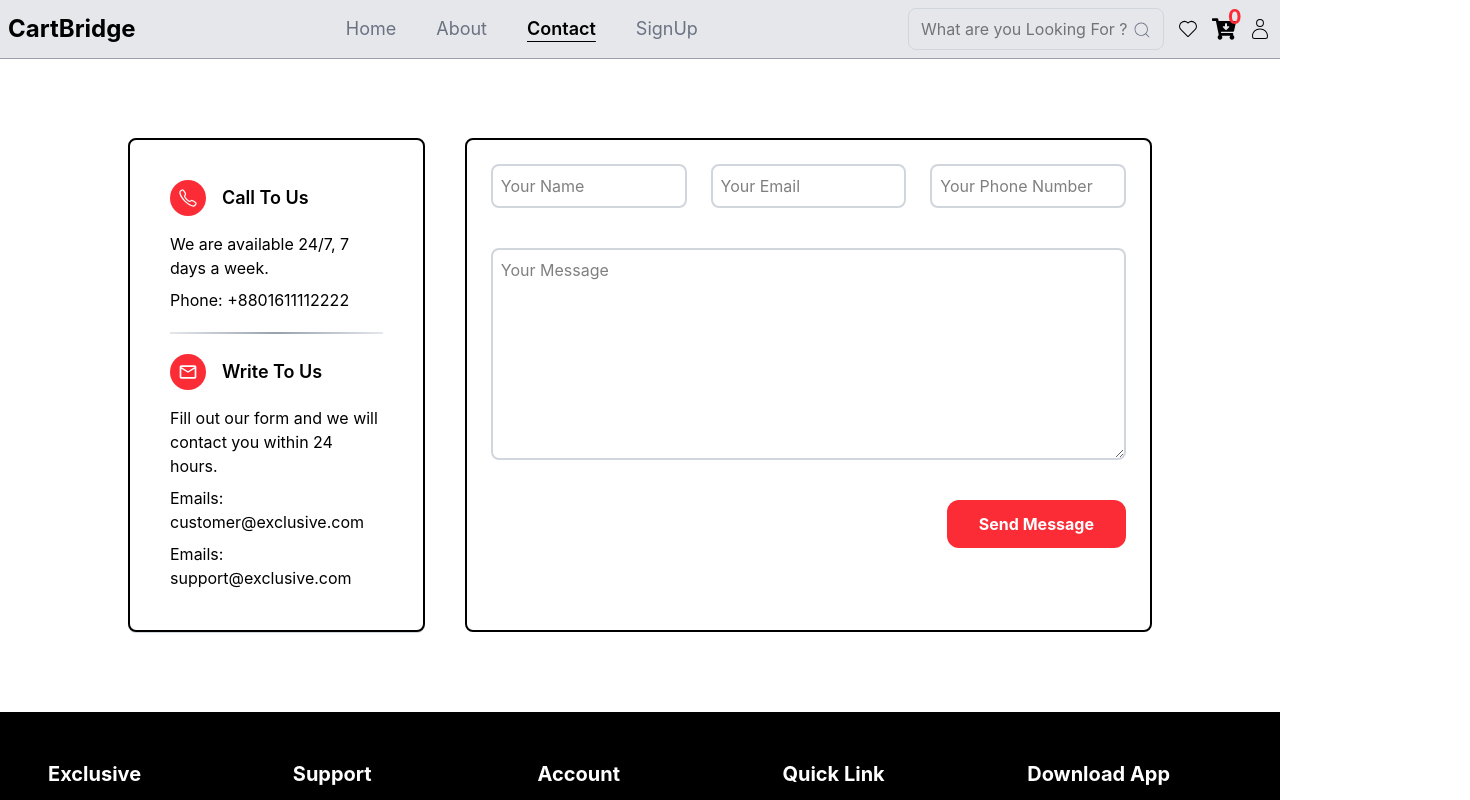
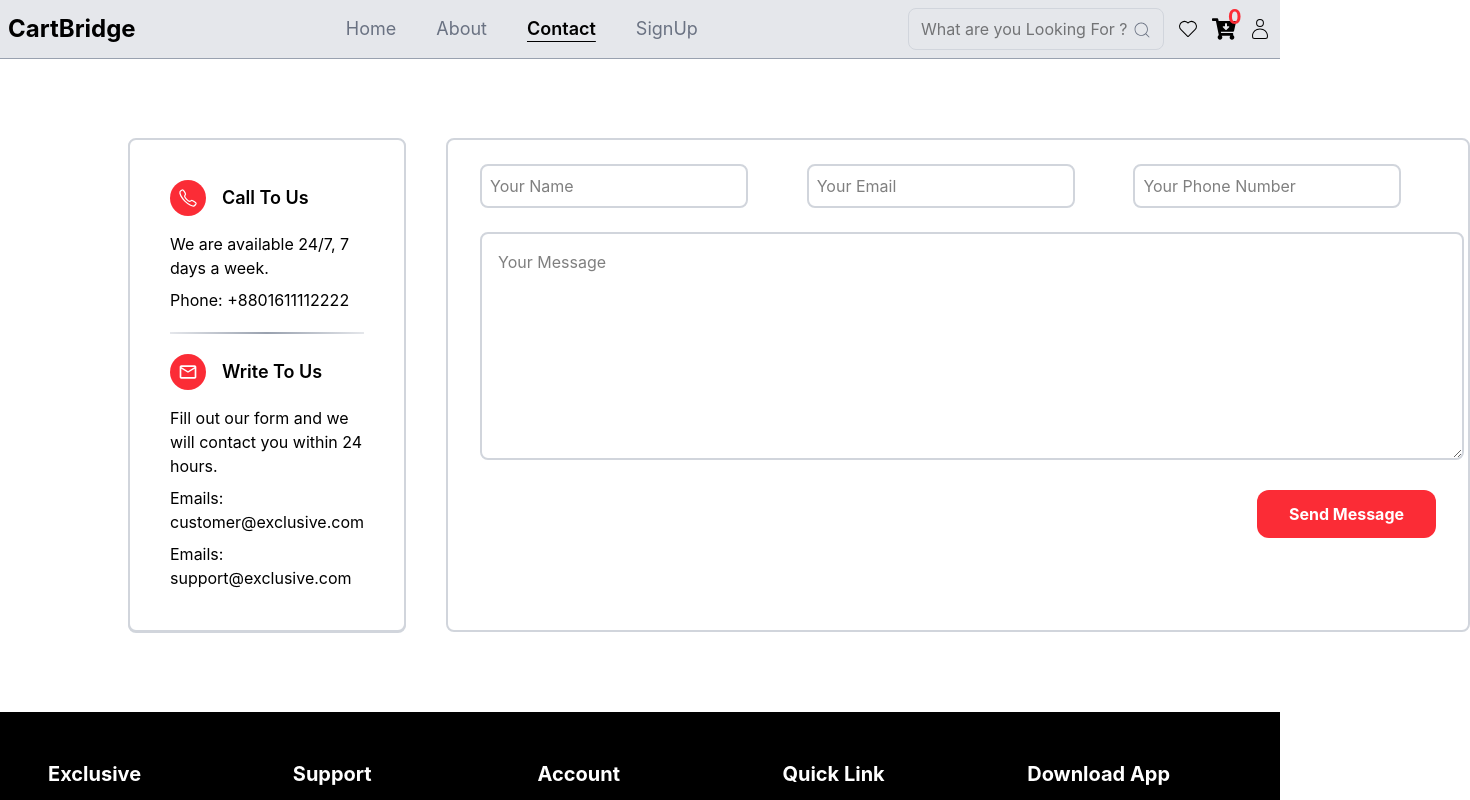
Before and after one commit to HussnainAshiq-5657/MERN-PROJECT-E-COMMERCE-PROJECT-, a React (Vite) app in the folder frontend/: page /contact in a window 1280 px wide. Shown: the top 800 px of the page, 1470 px wide, since content can reach past the window. Built offline with nearby package versions, Linux system fonts and the light colour scheme.

Commit message:
Adding new Files and making Components Functional

```diff
--- a/frontend/src/AppRoutes.jsx
+++ b/frontend/src/AppRoutes.jsx
@@ -1,11 +1,11 @@
 import { Routes, Route } from 'react-router';
 import Home from './pages/Home.jsx';
-import About from './pages/About.jsx';
+import About from './pages/About Page/About.jsx';
 import Contact from './pages/Contact.jsx';
-import SignUp from './pages/SignUp.jsx';
+import SignUp from './pages/SignUp Page/SignUp.jsx';
 import MainLayout from './layout/MainLayout';
 import NotFound from './pages/NotFound.jsx';
-import Login from './pages/LoginUser.jsx';
+import Login from './pages/SignUp Page/LoginUser.jsx';
 
 function AppRoutes() {
   return (
--- a/frontend/src/pages/About.jsx
+++ b/frontend/src/pages/About Page/About.jsx
@@ -1,7 +1,9 @@
+import Services from './Services';
+
 function About() {
   return (
     <>
-      <h1 className="text-3xl text-red-500 font-bold">About Component</h1>
+      <Services />
     </>
   );
 }
--- /dev/null
+++ b/frontend/src/pages/About Page/Services.jsx
@@ -0,0 +1,41 @@
+import { MdLocalShipping } from 'react-icons/md';
+import { RiCustomerService2Fill } from 'react-icons/ri';
+import { FaMoneyCheck } from 'react-icons/fa6';
+
+function Services() {
+  const AboutServices = [
+    {
+      id: 0,
+      icon: <MdLocalShipping />,
+      title: 'Fast and Free Delivery',
+      description: 'Free delivery for all orders over $140',
+    },
+    {
+      id: 1,
+      icon: <RiCustomerService2Fill />,
+      title: '24/7 CUSTOMER SERVICE',
+      description: 'Friendly 24/7 customer support',
+    },
+    {
+      id: 2,
+      icon: <FaMoneyCheck />,
+      title: 'MONEY BACK GUARANTEE',
+      description: 'We return money within 30 days',
+    },
+  ];
+  return (
+    <>
+      <div className="flex justify-center gap-12 my-15">
+        {AboutServices.map((services) => (
+          <div key={services.id}>
+            <div>{services.icon}</div>
+            <h3>{services.title}</h3>
+            <p>{services.description}</p>
+          </div>
+        ))}
+      </div>
+    </>
+  );
+}
+
+export default Services;
--- a/frontend/src/pages/Contact.jsx
+++ b/frontend/src/pages/Contact.jsx
@@ -8,7 +8,7 @@ function Contact() {
   return (
     <>
       <div className="flex flex-row gap-10 justify-between w-4/5 mx-auto my-20">
-        <div className="bg-white shadow-2xs shadow-gray-300 rounded-lg p-10 border-2 w-2/5">
+        <div className="bg-white shadow-2xs shadow-gray-300 rounded-lg p-10 border-2 border-gray-300 w-2/5">
           <div className="flex flex-col gap-4">
             <div className="flex items-center gap-4">
               <div className="bg-red-500 rounded-full p-2">
@@ -36,48 +36,98 @@ function Contact() {
             </div>
           </div>
         </div>
-        <div className="w-full p-6 border-2 rounded-lg">
+        <div className="w-full px-8 py-6 border-2 border-gray-300 rounded-lg">
           <Formik
             initialValues={{
               FullName: '',
               Email: '',
               Number: '',
+              Message: '',
             }}
-            validateSchema={yup.object({})}
+            validationSchema={yup.object({
+              FullName: yup
+                .string()
+                .required('Full Name is Required')
+                .min(6, 'FullName Must be at Least 6 Characters')
+                .max(20, 'FullName Must be at Most 20 Character.'),
+              Email: yup.string().required('Email is Required').email('Invalid Email Address'),
+              Number: yup
+                .string()
+                .required('Phone Number is Required')
+                .matches(/^[0-9]+$/, 'Phone Number must be only Digits.')
+                .max(11, 'Phone Number Must be at Least 11 Digits.'),
+              Message: yup
+                .string()
+                .required('Message is Required')
+                .min(10, 'Message Must be at Least 10 Characters.')
+                .max(300, 'Message Must be at Most 300 Characters.'),
+            })}
             onSubmit={(values) => {
               alert('Your Record is Saved');
             }}
           >
-            {({ values, error, touched, handleSubmit, handleBlur, handleChange }) => (
+            {({ values, errors, touched, handleSubmit, handleBlur, handleChange }) => (
               <div>
-                <form action="" onSubmit={handleSubmit} className="flex flex-col gap-10 ">
+                <form action="" onSubmit={handleSubmit} className="flex flex-col gap-6 ">
                   <div className="grid grid-cols-3 gap-6">
+                    <div>
                       <input
                         type="text"
                         placeholder="Your Name"
                         name="FullName"
+                        onChange={handleChange}
+                        onBlur={handleBlur}
+                        value={values.FullName}
                         className="outline-none border-2 border-gray-300 rounded-lg p-2 focus:ring-2 focus:ring-red-500 focus:border-none"
                       />
+                      {touched.FullName && errors.FullName && (
+                        <p className="text-red-500 text-sm mt-1">{errors.FullName}</p>
+                      )}
+                    </div>
+                    <div>
                       <input
                         type="text"
                         placeholder="Your Email"
                         name="Email"
+                        value={values.Email}
+                        onChange={handleChange}
+                        onBlur={handleBlur}
                         className="outline-none border-2 border-gray-300 rounded-lg p-2 focus:ring-2 focus:ring-red-500 focus:border-none"
                       />
+                      {touched.Email && errors.Email && (
+                        <p className="text-red-500 text-sm mt-1">{errors.Email}</p>
+                      )}
+                    </div>
+                    <div>
                       <input
                         type="text"
                         placeholder="Your Phone Number"
                         name="Number"
+                        value={values.Number}
+                        onChange={handleChange}
+                        onBlur={handleBlur}
                         className="outline-none border-2 border-gray-300 rounded-lg p-2 focus:ring-2 focus:ring-red-500 focus:border-none"
                       />
+                      {touched.Number && errors.Number && (
+                        <p className="text-red-500 text-sm mt-1">{errors.Number}</p>
+                      )}
                     </div>
+                  </div>
+                  <div>
                     <textarea
                       name="Message"
                       rows={8}
-                    id=""
+                      cols={91}
+                      value={values.Message}
+                      onChange={handleChange}
+                      onBlur={handleBlur}
                       placeholder="Your Message"
-                    className="outline-none border-2 border-gray-300 rounded-lg p-2 focus:ring-2 focus:ring-red-500 focus:border-none"
+                      className="outline-none border-2 border-gray-300 rounded-lg focus:ring-2 focus:ring-red-500 focus:border-none p-4"
                     ></textarea>
+                    {touched.Message && errors.Message && (
+                      <p className="text-red-500 text-sm mt-1">{errors.Message}</p>
+                    )}
+                  </div>
                   <div className="flex justify-end">
                     <Button text={'Send Message'} className="bg-red-500 hover:bg-red-700" />
                   </div>
--- a/frontend/src/pages/LoginUser.jsx
+++ b/frontend/src/pages/SignUp Page/LoginUser.jsx
@@ -1,8 +1,7 @@
+import { NavLink } from 'react-router';
 import * as yup from 'yup';
 import { Formik } from 'formik';
-import SignUpPagePhoto from '../assets/SignUp Page Photo.jpg';
-import Button from '../components/button/button.jsx';
-import { NavLink } from 'react-router';
+import SignUpPagePhoto from '../../assets/SignUpPagePhoto.jpg';
 
 function Login() {
   return (
--- a/frontend/src/pages/SignUp.jsx
+++ b/frontend/src/pages/SignUp Page/SignUp.jsx
@@ -1,7 +1,7 @@
 import * as yup from 'yup';
 import { Formik } from 'formik';
-import SignUpPagePhoto from '../assets/SignUp Page Photo.jpg';
-import Button from '../components/button/button.jsx';
+import SignUpPagePhoto from '../../assets/SignUpPagePhoto.jpg';
+import Button from '../../components/button/button.jsx'
 import { NavLink } from 'react-router';
 
 function SignUp() {
```
Also changed, not shown: frontend/src/assets/SignUpPagePhoto.jpg (renamed from frontend/src/assets/SignUp Page Photo.jpg). Lines whose indentation alone changed are shown as unchanged.
